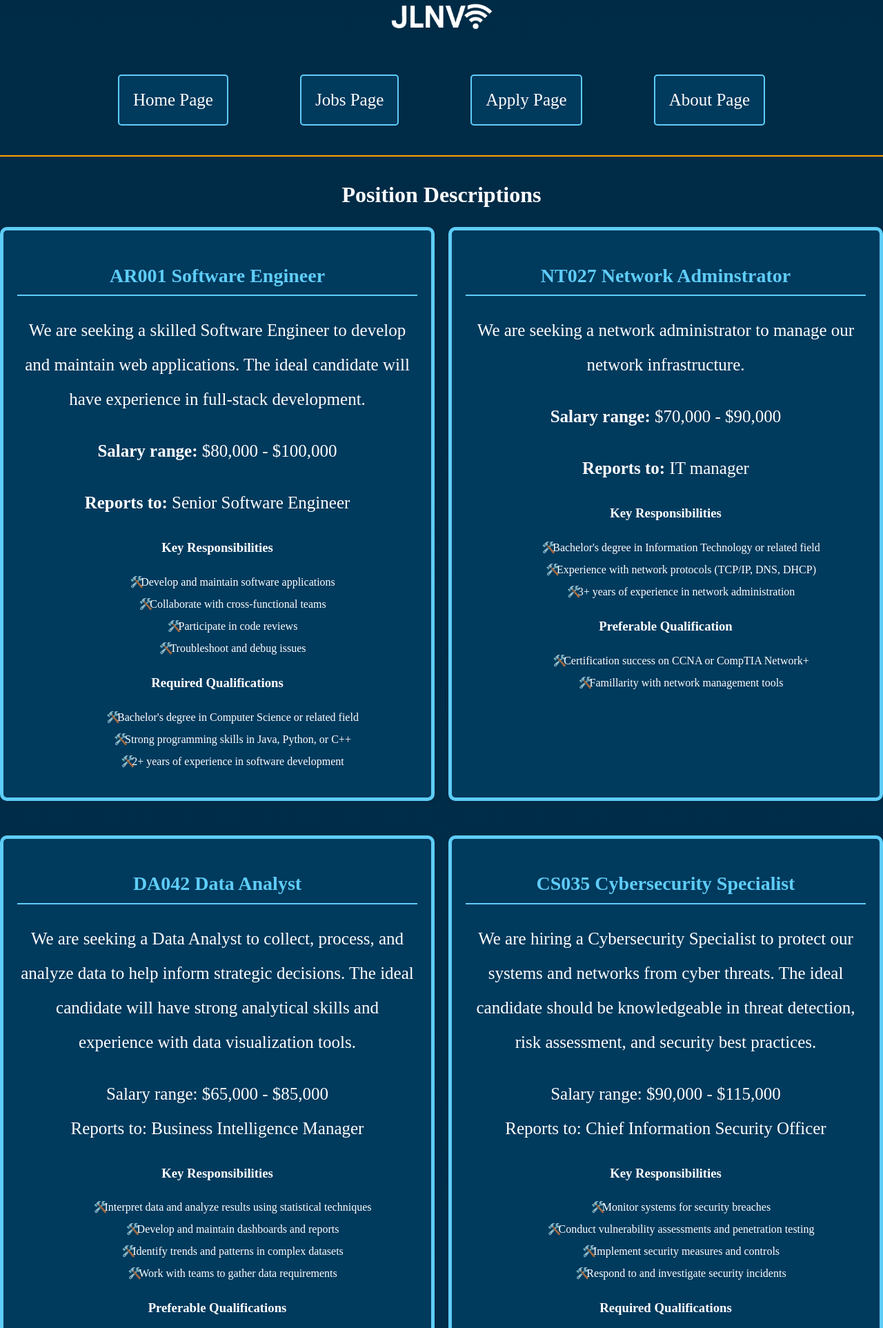
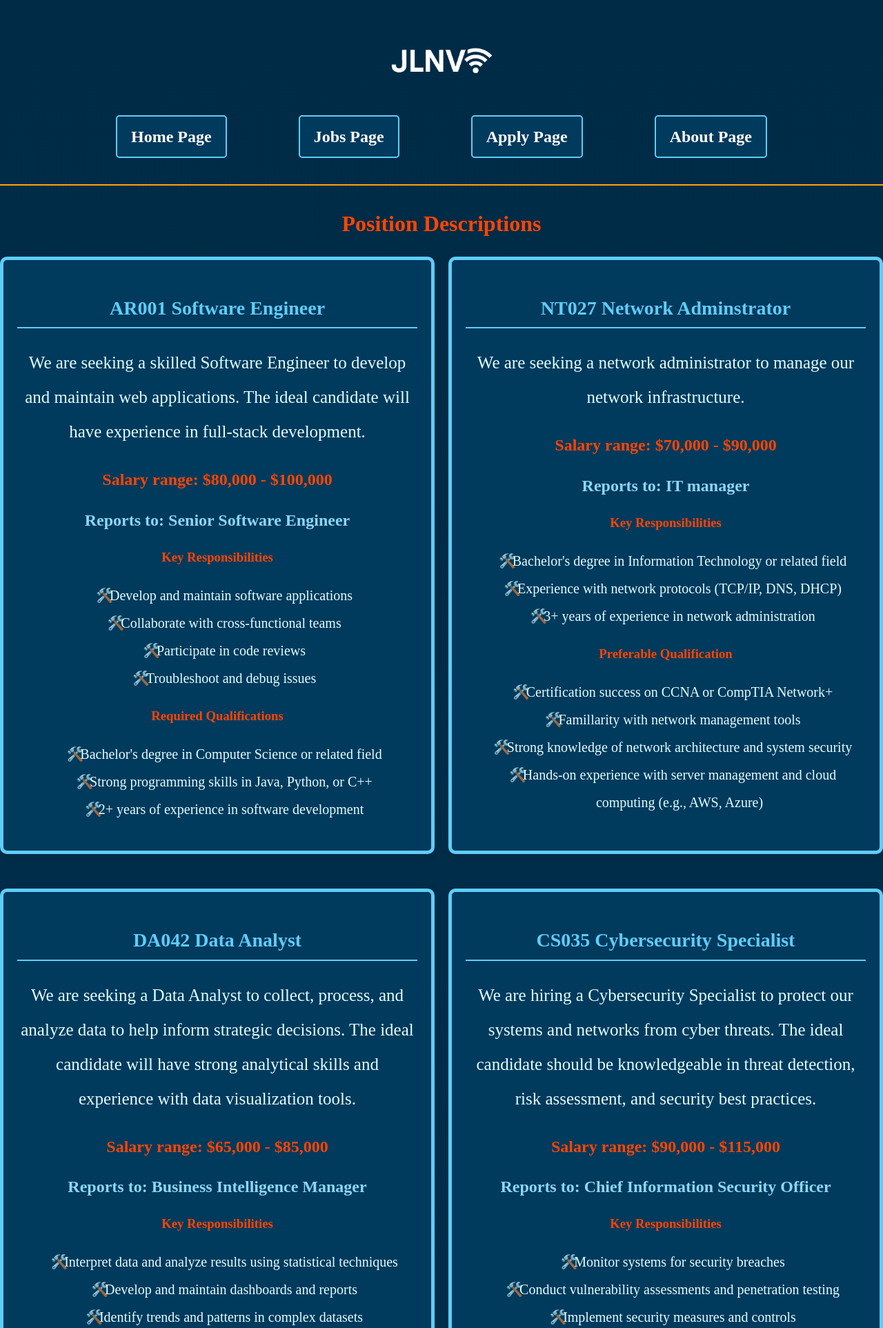
Before and after one commit to John-Lak/project2, a PHP site: page /jobs.html in a window 1280 px wide. Shown: the top 1925 px of the page at 69% size. Run offline with PHP 8.4, Linux system fonts and the light colour scheme.

Commit message:
Added index.html

```diff
--- a/jobs.html
+++ b/jobs.html
@@ -16,24 +16,24 @@
     </header>
 
       <nav>
-        <p class="menu"><a href="index.html">Home Page</a></p>
-        <p class="menu"><a href="jobs.html">Jobs Page</a></p>
-        <p class="menu"><a href="apply.html">Apply Page</a></p>
-        <p class="menu"><a href="about.html">About Page</a></p>
+        <h1 class="menu"><a href="index.html">Home Page</a></h1>
+        <h1 class="menu"><a href="jobs.html">Jobs Page</a></h1>
+        <h1 class="menu"><a href="apply.html">Apply Page</a></h1>
+        <h1 class="menu"><a href="about.html">About Page</a></h1>
         <hr id="border">
       </nav>
 
     <!--This is ALL AI generated text-->
     <main>
-        <h1>Position Descriptions</h1>
+        <h1 span id="special">Position Descriptions</span></h1>
     <section class="job-container">
       <section class="job-box">
-        <h2>AR001 Software Engineer</h2>
+        <h1>AR001 Software Engineer</h1>
         <p>We are seeking a skilled Software Engineer to develop and maintain web applications. The ideal candidate will have experience in full-stack development.</p>
-        <p><b>Salary range:</b> $80,000 - $100,000</p>
-        <p><b>Reports to:</b> Senior Software Engineer</p>
+        <h2 id="orangered"><b>Salary range:</b> $80,000 - $100,000</h2>
+        <h2 id="lightcyan"><b>Reports to:</b> Senior Software Engineer</h2>
 
-        <h3><b>Key Responsibilities</b></h3>
+        <h3 id="orangered"><b>Key Responsibilities</b></h3>
         <ul class="jobs-bullets">
           <li>Develop and maintain software applications</li>
           <li>Collaborate with cross-functional teams</li>
@@ -41,7 +41,7 @@
           <li>Troubleshoot and debug issues</li>
         </ul>
 
-        <h3>Required Qualifications</h3>
+        <h3 id="orangered">Required Qualifications</h3>
         <ul class="jobs-bullets">
           <li>Bachelor's degree in Computer Science or related field</li>
           <li>Strong programming skills in Java, Python, or C++</li>
@@ -50,32 +50,35 @@
       </section>
 
       <section class="job-box">
-        <h2>NT027 Network Adminstrator</h2>
+        <h1>NT027 Network Adminstrator</h1>
         <p>We are seeking a network administrator to manage our network infrastructure.</p>
-        <p><b>Salary range:</b> $70,000 - $90,000</p>
-        <p><b>Reports to:</b> IT manager</p>
+        <h2 id="orangered"><b>Salary range:</b> $70,000 - $90,000</h2>
+        <h2 id="lightcyan"><b>Reports to:</b> IT manager</h2>
 
-        <h3><b>Key Responsibilities</b></h3>
+        <h3 id="orangered"><b>Key Responsibilities</b></h3>
         <ul class="jobs-bullets">
           <li>Bachelor's degree in Information Technology or related field</li>
           <li>Experience with network protocols (TCP/IP, DNS, DHCP)</li>
           <li>3+ years of experience in network administration</li>
         </ul>
 
-        <h3><b>Preferable Qualification</b></h3>
+        <h3 id="orangered"><b>Preferable Qualification</b></h3>
         <ul class="jobs-bullets">
           <li>Certification success on CCNA or CompTIA Network+</li>
           <li>Famillarity with network management tools </li>
+          <li>Strong knowledge of network architecture and system security</li>
+          <li>Hands-on experience with server management and cloud computing (e.g., AWS, Azure)</li>
+
         </ul>
       </section>
 
       <section class="job-box">
-        <h2>DA042 Data Analyst</h2>
+        <h1>DA042 Data Analyst</h1>
         <p>We are seeking a Data Analyst to collect, process, and analyze data to help inform strategic decisions. The ideal candidate will have strong analytical skills and experience with data visualization tools.</p>
-        <p>Salary range: $65,000 - $85,000<br>
-        Reports to: Business Intelligence Manager</p>
+        <h2 id="orangered">Salary range: $65,000 - $85,000</h2>
+        <h2 id="lightcyan">Reports to: Business Intelligence Manager</h2>
 
-        <h3>Key Responsibilities</h3>
+        <h3 id="orangered">Key Responsibilities</h3>
         <ul class="jobs-bullets">
           <li>Interpret data and analyze results using statistical techniques</li>
           <li>Develop and maintain dashboards and reports</li>
@@ -83,7 +86,7 @@
           <li>Work with teams to gather data requirements</li>
         </ul>
 
-        <h3>Preferable Qualifications</h3>
+        <h3 id="orangered">Preferable Qualifications</h3>
         <ul class="jobs-bullets">
           <li>Bachelor degree in Statistics, Mathematics, or related field</li>
           <li>Proficiency in SQL, Excel, and data visualization tools (e.g., Tableau, Power BI)</li>
@@ -92,12 +95,12 @@
       </section>
 
       <section class="job-box">
-        <h2>CS035 Cybersecurity Specialist</h2>
+        <h1>CS035 Cybersecurity Specialist</h1>
         <p>We are hiring a Cybersecurity Specialist to protect our systems and networks from cyber threats. The ideal candidate should be knowledgeable in threat detection, risk assessment, and security best practices.</p>
-        <p >Salary range: $90,000 - $115,000<br>
-        Reports to: Chief Information Security Officer</p>
+        <h2 id="orangered">Salary range: $90,000 - $115,000</h2>
+        <h2 id="lightcyan">Reports to: Chief Information Security Officer</h2>
 
-        <h3>Key Responsibilities</h3>
+        <h3 id="orangered">Key Responsibilities</h3>
         <ul class="jobs-bullets">
           <li>Monitor systems for security breaches</li>
           <li>Conduct vulnerability assessments and penetration testing</li>
@@ -105,7 +108,7 @@
           <li>Respond to and investigate security incidents</li>
         </ul>
 
-        <h3>Required Qualifications</h3>
+        <h3 id="orangered">Required Qualifications</h3>
         <ul class="jobs-bullets">
           <li>Bachelor degree in Cybersecurity, Computer Science, or related field</li>
           <li>Familiarity with firewalls, IDS/IPS, and antivirus software</li>
@@ -114,11 +117,11 @@
       </section>
 
       <section class="job-box">
-        <h2>IT042 IT Support Technician</h2>
+        <h1>IT042 IT Support Technician</h1>
         <p>We are looking for a hands-on IT Support Technician to provide technical assistance to employees and ensure smooth IT operations. The ideal candidate should be customer-focused and technically adept.</p>
-        <p>Salary range: $50,000 - $65,000<br>
-        Reports to: IT Manager</p>
-        <h3>Key Responsibilities</h3>
+        <h2 id="orangered">Salary range: $50,000 - $65,000</h2>
+        <h2 id="lightcyan">Reports to: IT Manager</h2>
+        <h3 id="orangered">Key Responsibilities</h3>
 
         <ul class="jobs-bullets">
           <li>Troubleshoot hardware and software issues</li>
@@ -127,7 +130,7 @@
           <li>Maintain inventory of IT equipment and assist in upgrades</li>
         </ul>
 
-        <h3>Required Qualifications</h3>
+        <h3 id="orangered">Required Qualifications</h3>
         <ul class="jobs-bullets">
           <li>Associate or Bachelor degree in IT, Computer Science, or a related field</li>
           <li>Knowledge of Windows and macOS environments</li>
@@ -136,12 +139,12 @@
       </section>
 
       <section class="job-box">
-        <h2>CE403 Cloud Engineer</h2>
+        <h1>CE403 Cloud Engineer</h1>
         <p>We are seeking a Cloud Engineer to manage and optimize our cloud infrastructure. The ideal candidate will have experience with cloud platforms and infrastructure-as-code tools.</p>
-        <p>Salary range: $95,000 - $120,000<br>
-        Reports to: Infrastructure Lead</p>
+        <h2 id="orangered">Salary range: $95,000 - $120,000</h2>
+        <h2 id="lightcyan">Reports to: Infrastructure Lead</h2>
 
-        <h3>Key Responsibilities</h3>
+        <h3 id="orangered">Key Responsibilities</h3>
         <ul class="jobs-bullets">
           <li>Design and implement cloud-based solutions</li>
           <li>Manage cloud resources for performance and cost-efficiency</li>
@@ -149,7 +152,7 @@
           <li>Ensure cloud security and compliance</li>
         </ul>
 
-        <h3>Required Qualifications</h3>
+        <h3 id="orangered">Required Qualifications</h3>
         <ul class="jobs-bullets">
           <li>Bachelor degree in Computer Science or related field</li>
           <li>Experience with AWS, Azure, or Google Cloud</li>
@@ -160,8 +163,8 @@
     </main>
 
   <footer class="site-footer">
-    <p><a href="mailto:info@jlnv.com.au">info@jlnv.com.au</a></p>
-    <p><a href="https://votrnam.atlassian.net/jira/software/c/projects/NAM/boards/34/backlog?atlOrigin=eyJpIjoiODcwNWY1NDcyMTJmNDE0NGFmNDFkYjM0YzU4NWIxN2IiLCJwIjoiaiJ9" title="Jira Project" target="_blank"> Jira Project </a></p>
+    <h2><a href="mailto:info@jlnv.com.au">info@jlnv.com.au</a></h2>
+    <h2><a href="https://votrnam.atlassian.net/jira/software/c/projects/NAM/boards/34/backlog?atlOrigin=eyJpIjoiODcwNWY1NDcyMTJmNDE0NGFmNDFkYjM0YzU4NWIxN2IiLCJwIjoiaiJ9" alt="Jira Project" target="_blank"> Jira Project </a></h2>
   </footer>
 </body>
 </html>
--- a/styles/styles.css
+++ b/styles/styles.css
@@ -1,12 +1,13 @@
 /*  Header Styling  */
 header img {
   width: 150px;
+  margin-top: 5%;
 }
 
 /*  Body Styling  */
 body {
   background-color: #002B46;
-  color: white;
+  color: #E0FFFF;
   font-family: 'Times New Roman', Arial, sans-serif;
   text-align: center;
   line-height: 1.6;
@@ -24,20 +25,35 @@ body {
   background-color: #003a5d;
   box-shadow: 2px 2px 10px rgba(0, 0, 0, 0.1);
 }
+/*  Color for cyanblue */
+#color{
+  color:#5ecdf8;
+}
+#orangered{
+  color: orangered;
+}
+
+#lightcyan{
+  color:#8cd7f5;
+}
 
 /*  About Us text  */
 #about_us{
   font-size: 48px;
   margin-top: -60px;
+  color: orangered;
+
 }
 
 #hometown_description{
   font-size: 38px;
+  color:orangered
 }
 
 
 #members_page{
   font-size: 38px;
+  color:orangered;
 }
 
 
@@ -146,12 +162,14 @@ article {
 #title_index {
   text-align: center;
   font-size: 38px;
+  color:white;
 }
 
 /* Left aligns sub-context text with same large font size */
 #sub_context {
   text-align: left;
   font-size: 38px;
+  color:white;
 }
 
 /* Styles paragraphs for better readability */
@@ -180,7 +198,7 @@ p {
 
 .prompt3{
   float: right;
-  width: 34%;
+  width: 33%;
   border: 2px solid ;
   border-radius: 20px;
 }
@@ -304,7 +322,7 @@ input[type="submit"]:hover {
   transition: all 0.3s ease;
 }
 
-.job-box h2 {
+.job-box h1 {
   font-size: 28px;
   color: #5ecdf8;
   margin-bottom: 10px;
@@ -324,9 +342,10 @@ input[type="submit"]:hover {
 
 /* Adds margin to bullet points inside job boxes */
 .jobs-bullets {
-  margin-left: 20px;
+  text-align:center;
   list-style-type: none;
   line-height: 2.0;
+  font-size: 20px;
 }
 
 /* Arranges job boxes in a flexible, centered, and wrapped layout */
@@ -370,7 +389,6 @@ input[type="submit"]:hover {
   box-shadow: 0 4px 20px rgba(94, 205, 248, 0.3);
   transition: all 0.3s ease;
 }
-
 
 /* Styles job info boxes with border, shadow, padding, and layout */
 .apply-box {
@@ -446,7 +464,6 @@ figure{
 
 /* Center the table */
 .info-table {
-
   width: 100%;
   border-collapse: collapse;
   text-align: cen;
@@ -485,7 +502,7 @@ footer {
   padding: 20px 0px;
 }
 
-footer p {
+footer h2 {
   display: inline-block;
   width: 33%;
 }
@@ -494,3 +511,15 @@ footer a:hover {
   text-decoration: underline;
   color: #5ecdf8;
 }
+
+/* fluid layout (the page should “Reflow” on page resize). */
+@media (max-width: 768px) {
+  main h1 {
+    font-size: 1.5rem;
+  }
+
+  nav {
+    flex-direction: column;
+    align-items: center;
+  }
+}
```
Also changed, not shown: about.html (+14 -14 lines), apply.html (+11 -7 lines), index.html (+13 -9 lines).
